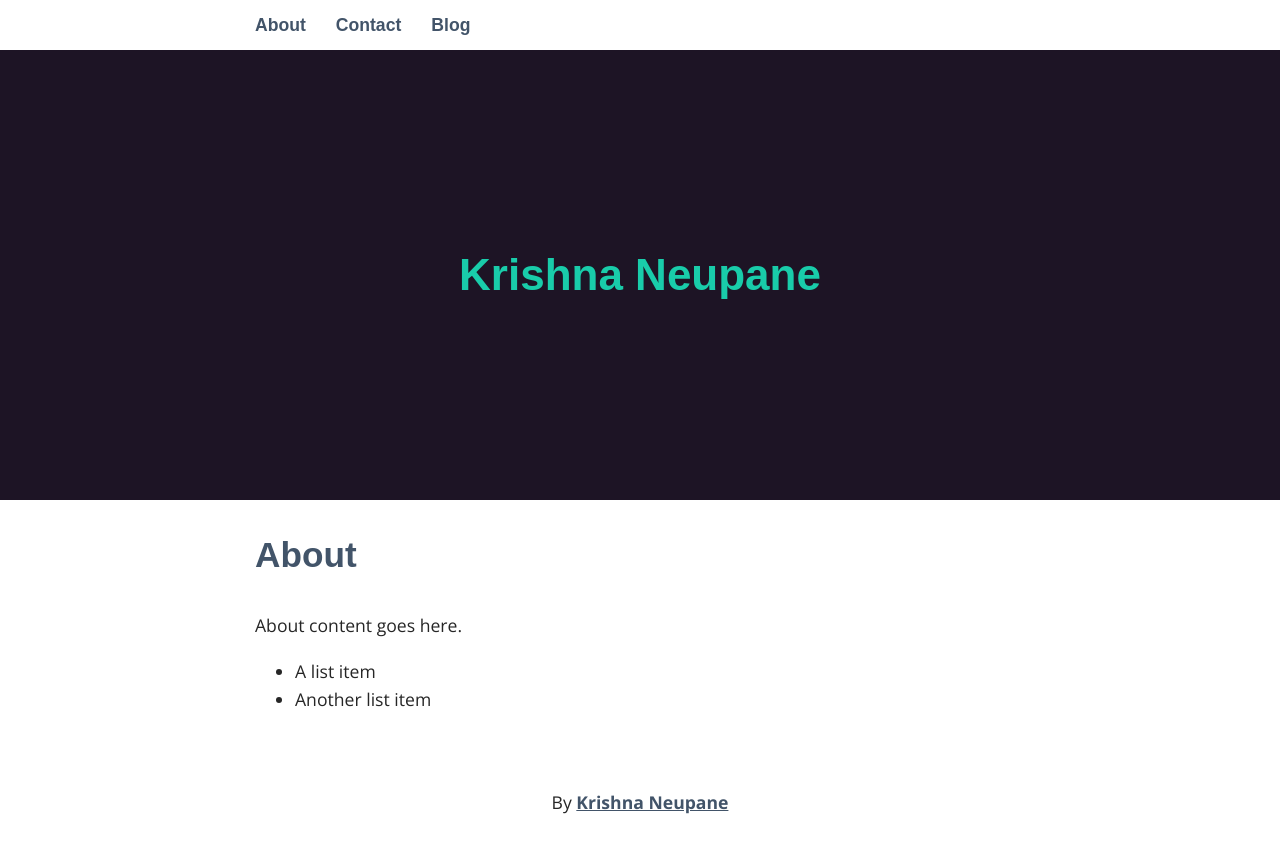
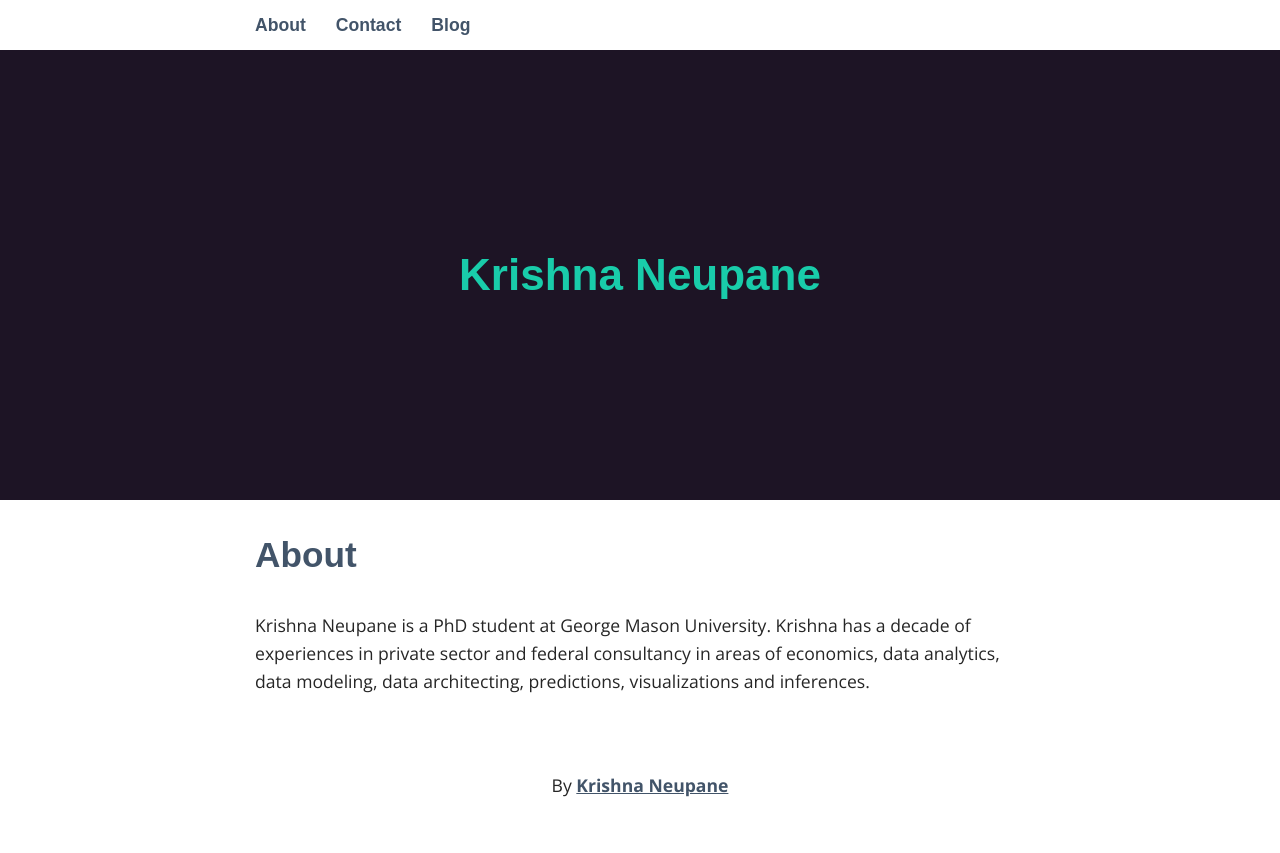
Before and after one commit to krishpn/krishpn.github.io, a Jekyll site: the page built from _pages/01_about.md, in a window 1280 px wide. Shown: the top 853 px of the page. Built offline with Jekyll 4.4.1, drawn with Linux system fonts in a browser that asks for light colours; some web fonts are replaced.

Commit message:
added sections of about me

```diff
--- a/_pages/01_about.md
+++ b/_pages/01_about.md
@@ -4,7 +4,4 @@ title: About
 permalink: /about/
 ---
 
-About content goes here.
-
-* A list item
-* Another list item
+Krishna Neupane is a PhD student at George Mason University. Krishna has a decade of experiences in private sector and federal consultancy in areas of economics, data analytics, data modeling, data architecting, predictions, visualizations and inferences.
```
